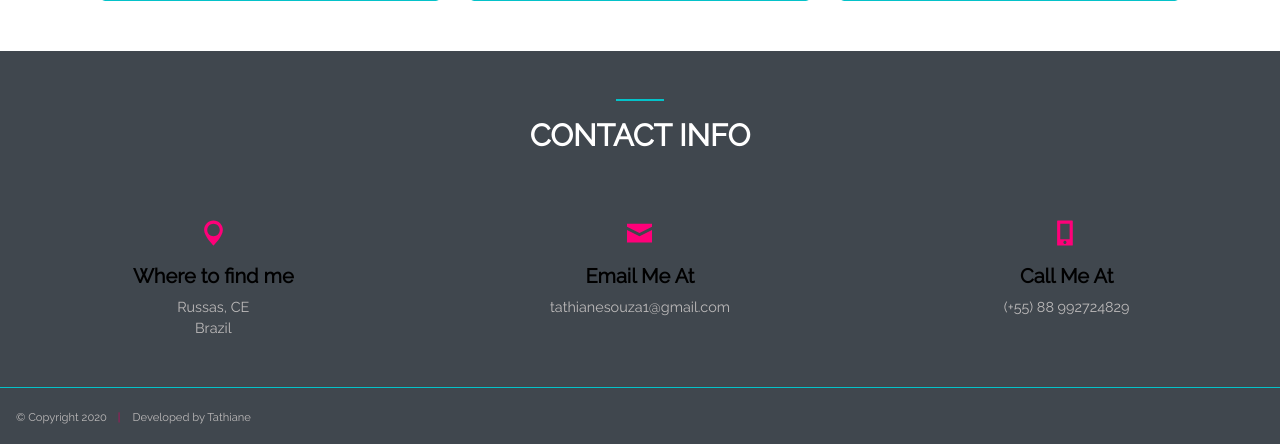
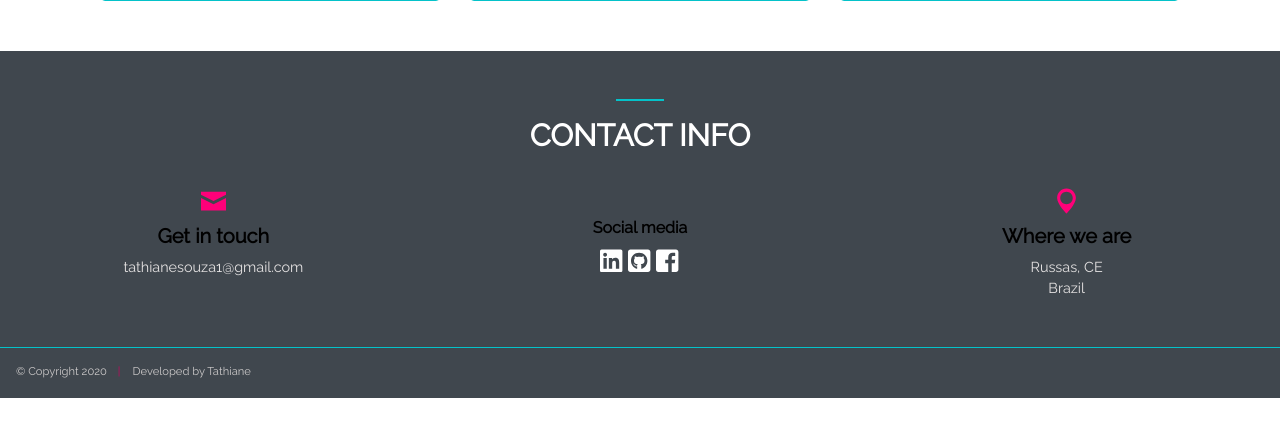
Before and after one commit to Trsouza/Portfolio, a PHP site: page / in a window 1280 px wide, after a click on "PROJECTS". Shown: the part 3196-3640 px from the top of the page. After the commit the page ends 3594 px from the top, so only its background shows below. Run offline with PHP 8.4, Linux system fonts and the light colour scheme; some libraries are stand-ins or nearby versions.

Commit message:
Contacts section adjustments

```diff
--- a/index.html
+++ b/index.html
@@ -383,7 +383,8 @@
 											</button>
 										</div>
 										<div class="modal-body">
-											<p>Application to manage frequencies and evaluations of presentations at the event.</p>
+											<p>Application to manage frequencies and evaluations of presentations at the
+												event.</p>
 										</div>
 										<div class="modal-footer">
 											<button type="button" class="btn btn-secondary"
@@ -479,13 +480,11 @@
 	<!-- Footer, contacts
    ************************************************** -->
 	<footer id="contact">
-		<div class="row text-center  ">
+		<div class="row text-center">
 			<div class="col-12">
 				<div class="heading-underline"></div>
 				<h2 class="heading">Contact Info</h2>
-
 				<!-- <h1> .</h1>
-
 			 			<p> </p> -->
 			</div>
 		</div> <!--  -->
@@ -493,44 +492,42 @@
 		<div class="row text-center">
 			<div class="col-sm-4 ">
 				<div class="icon">
-					<!-- <i class="fa fa-map-marker" aria-hidden="true"></i> -->
-					<img src="img/icons/map-marker.svg" alt="" width="25" height="30">
+					<!-- <i class="fa fa-envelope" aria-hidden="true"></i> -->
+					<img src="img/icons/envelope.svg" alt="" width="25" height="30">
 				</div>
 
-				<h5>Where to find me</h5>
+				<h5>Get in touch</h5>
+				<p>tathianesouza1@gmail.com<br>
+				</p>
+			</div>
+
+			<div class="col-sm-4 ">
+				<div>
+					<h6>Social media</h6>
+					<a href="https://www.linkedin.com/in/tathiane-ribeiro-souza/" target="_blank"><i
+							class="fab fa-linkedin social" alt="Linkedin profile" title="Linkedin profile"></i></a>
+					<a href="https://github.com/Trsouza" target="_blank"><i class="fab fa-github-square social"
+							alt="Github profile" title="Github profile"></i></a>
+					<a href="https://www.facebook.com/annyy12/" target="_blank"><i class="fab fa-facebook-square social"
+							alt="Facebook profile" title="Facebook profile"></i></a>
+				</div>
+			</div>
+
+			<div class="col-sm-4 ">
+				<div class="icon">
+					<img src="img/icons/map-marker.svg" alt="location icon" width="25" height="30">
+				</div>
+				<h5>Where we are</h5>
 				<p>
 					<!-- 61, Rua Monsenhor João Luis, Apt. 09<br> -->
 					Russas, CE<br>
 					Brazil
 				</p>
 			</div>
-
-			<div class="col-sm-4 ">
-				<div class="icon">
-					<!-- <i class="fa fa-envelope" aria-hidden="true"></i> -->
-					<img src="img/icons/envelope.svg" alt="" width="25" height="30">
-				</div>
-
-				<h5>Email Me At</h5>
-				<p>tathianesouza1@gmail.com<br>
-				</p>
-			</div>
-
-			<div class="col-sm-4 ">
-				<div class="icon">
-					<!-- <i class="fa fa-phone" aria-hidden="true"></i> -->
-					<img src="img/icons/phone.svg" alt="" width="25" height="30">
-				</div>
-
-				<h5>Call Me At</h5>
-				<p>
-					(+55) 88 992724829<br>
-				</p>
-			</div>
 		</div> <!-- /contact-->
 
 		<hr class="socket">
-		<div class="row">
+		<div class="row ">
 			<div class="col-sm-9 ">
 				<div class="copyright">
 					<span>© Copyright 2020 </span>
@@ -539,8 +536,9 @@
 			</div>
 		</div> <!-- /row -->
 		<div class="go-top">
-			<a href="#top" title="Back to Top">
-				<img src="img/icons/bi-chevron-up.svg" alt="Arrow up icon" width="22" height="30" title="Arrow-up">
+			<a  href="#home" title="Back to Top">
+				<!-- <img src="img/icons/bi-chevron-up.svg" alt="Arrow up icon" width="22" height="30" title="Arrow-up"> -->
+				<i class="fas fa-angle-double-up marg"></i>
 			</a>
 		</div>
 	</footer>
--- a/style.css
+++ b/style.css
@@ -368,7 +368,7 @@ h2.heading {
 hr.socket {
   width: 100%;
   border-top: 0.1rem solid #04c2c9;
-  margin-bottom: -0.03rem;
+  margin-bottom: -0.4rem;
 }
 
 footer {
@@ -379,22 +379,42 @@ footer {
   padding-top: 2rem;
 
 }
+  footer h2.heading {
+    margin-bottom: 1rem;
+  }
   footer p {
-    color: #bcbaba;
+    color: #e4e2e2;
     font-size: 0.9rem;
   }
   footer h5 {
     color: black;
     font-weight: 600;
   }
+
   footer .icon {
     margin-top: -1rem;
-    padding-bottom: 1rem;
+    padding-bottom: 0.5rem;
   }
+
+  footer .social {
+    color: #e4e2e2;
+  }
+
+  footer svg.svg-inline--fa {
+    font-size: 1.6rem;
+    margin: 1.2rem 0.1rem 1.2rem 0;
+    color: white;
+
+  }
+
+  footer svg.svg-inline--fa:hover {
+    color:  #cc005f !important;
+  }
+
   footer .copyright span {
     font-size: 0.7rem;
     display: block;
-    color: #bcbaba;
+    color: #cccaca;
   }
   footer .copyright span::after {
     content: "|";
@@ -404,6 +424,11 @@ footer {
   }
   footer .copyright span:last-child::after {
     display: none;
+  }
+  footer h6 {
+    color: #000000;
+    font-weight: 600;
+    margin-bottom: -0.5rem;
   }
 
 /**
@@ -422,11 +447,11 @@ footer {
     display: none;
     border: 0 none;
     border-radius: 10px;
-    height: 2.8rem;
-    width: 2.8rem;
-    margin: 0.4rem;
+    height: 2.6rem;
+    width: 2.6rem;
+    margin: 0.3rem;
     text-align: center;
-    background: #cc005f;
+    background: #cc005fad;
     color: #FFFFFF;
     position: fixed;
     display: none;
@@ -435,12 +460,13 @@ footer {
     z-index: 100;
 
   }
-    .go-top a img {
-        margin-top: 0.5rem;
+
+    .go-top svg.svg-inline--fa {
+      margin: 0 0 -1rem 0;
+
     }
     .go-top:hover {
-      background: #04c2c9;
-      /*  #000000; */
+      background: #04c2c9a8;
     }
 
 /**************** BOOTSTRAP BREAK POINTS: ****************/
@@ -472,6 +498,9 @@ footer {
     display: block;
     margin-left: auto;
     margin-right: auto
+  }
+  footer h6 {
+    margin-top: 1rem;
   }
 }
 
```
Also changed, not shown: img/icons/facebook-square-brands.svg (added), img/icons/github-square-brands.svg (added), img/icons/linkedin-brands.svg (added). Lines whose indentation alone changed are shown as unchanged.
